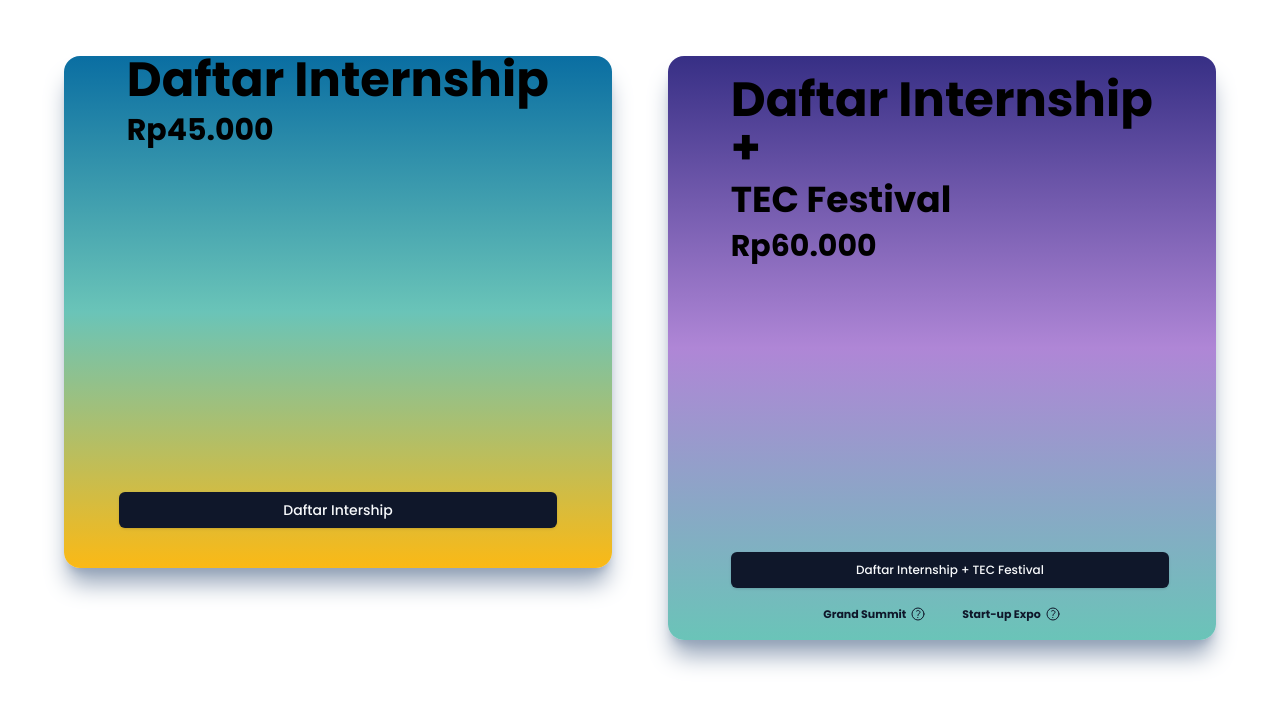
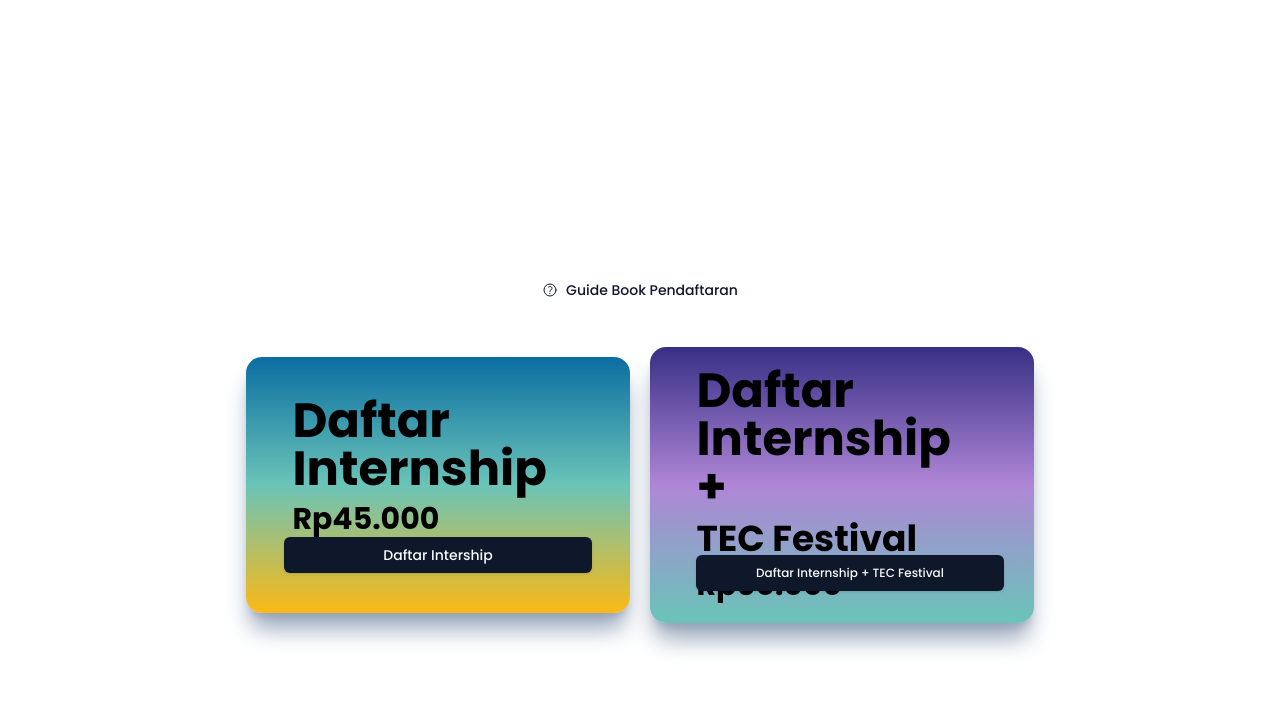
Before and after one commit to gunturoktavianto/frontend-ohu-tec-2023, a Next.js app: page /dashboard in a window 1280 px wide. Shown: the top 708 px of the page. Built offline with nearby package versions, Linux system fonts and the light colour scheme.

Commit message:
Tambahan DIkit

```diff
--- a/app/component-ohu/Dashboard.tsx
+++ b/app/component-ohu/Dashboard.tsx
@@ -24,24 +24,33 @@
 const Dashboard = () => {
     return (
         <div className="flex items-center justify-center w-screen overflow-x-hidden overflow-y-scroll py-14">
-            <div className="w-[90vw]   flex flex-col items-center justify-center gap-14 md:flex-row md:items-start md:h-screen">
-                <div className="w-[70vw] h-fit pt-5 md:pt-0 rounded-2xl bg-gradient-to-b from-[#0A6EA2] via-[#6AC4B8] to-[#FBB915] flex items-center justify-center shadow-xl shadow-slate-400 md:w-[50vw] md:max-w-[70vw] relative md:h-[40vw]">
-                    <div className="relative flex flex-col w-4/5 px-2  min-h-[80vw] md:h-fit  md:min-h-[40vw]">
-                        <h1 className="w-full text-3xl font-bold md:text-5xl">
+            <div className="w-[90vw]   flex flex-col items-center justify-center gap-14  md:items-start md:h-screen">
+                <div className="w-[70vw] md:w-full h-[1px] flex gap-2 items-center justify-center">
+                    <Link href='https://drive.google.com/drive/folders/1-EQTC7UZ89FuO44vWUKMjaO9XyTgr6si?usp=drive_link'>
+                        <Button variant='link' className="flex gap-2">
+                            <QuestionMark></QuestionMark>
+                            <p>Guide Book Pendaftaran</p>
+                        </Button>
+                    </Link>
+                </div>
+                <div className="flex flex-col items-center justify-center w-full gap-8 md:gap-5 md:flex-row">
+                    <div className="w-[70vw] h-fit pt-5 md:pt-0 rounded-2xl bg-gradient-to-b from-[#0A6EA2] via-[#6AC4B8] to-[#FBB915] flex items-center justify-center shadow-xl shadow-slate-400 md:w-[30vw] md:max-w-[70vw] relative ">
+                        <div className="relative flex flex-col w-4/5 px-2  min-h-[60vw] md:h-fit  md:min-h-[20vw]">
+                            <h1 className="w-full text-3xl font-bold md:text-5xl md:pt-10">
                                 Daftar Internship
                             </h1>
                             <p className="text-2xl font-bold md:text-3xl md:py-2">
                                 Rp45.000
                             </p>
                         </div>
-                    <Button className="absolute bottom-0 w-4/5 -translate-y-10 p-0">
-                        <Link href="dashboard/internship-form" className="w-full h-full flex items-center justify-center">
+                        <Button className="absolute bottom-0 w-4/5 p-0 -translate-y-10">
+                            <Link href="dashboard/internship-form" className="flex items-center justify-center w-full h-full">
                                 Daftar Intership
                             </Link>
                         </Button>
                     </div>
-                <div className="w-[70vw] pt-5  rounded-2xl bg-gradient-to-b from-[#372F85] via-[#AF86D6] to-[#6AC4B8] shadow-xl shadow-slate-400 flex items-center justify-center flex-col md:w-[50vw]">
-                    <div className="relative flex flex-col w-4/5 px-2 min-h-[80vw] md:max-h-[50vw]  md:min-h-[40vw] md:max-w-[70vw]">
+                    <div className="w-[70vw] pt-5  rounded-2xl bg-gradient-to-b from-[#372F85] via-[#AF86D6] to-[#6AC4B8] shadow-xl shadow-slate-400 flex items-center justify-center flex-col md:w-[30vw]">
+                        <div className="relative flex flex-col w-4/5 px-2 min-h-[70vw] md:max-h-[50vw]  md:min-h-[20vw] md:max-w-[70vw]">
                             <h1 className="w-full text-3xl font-bold md:text-5xl">
                                 Daftar Internship +<br />{" "}
                                 <span className="text-2xl md:text-4xl">
@@ -51,13 +60,13 @@
                             <p className="text-2xl font-bold md:text-3xl md:py-2">
                                 Rp60.000
                             </p>
-                        <Button className="absolute bottom-0 w-full text-xs">
-                        <Link href="dashboard/bundle-form" className="w-full h-full flex items-center justify-center">
+                            <Button className="absolute bottom-0 w-full text-xs -translate-y-8">
+                                <Link href="dashboard/bundle-form" className="flex items-center justify-center w-full h-full">
                                     Daftar Internship + TEC Festival
                                 </Link>
                             </Button>
                         </div>
-                    <div className="flex items-center justify-center w-4/5 gap-1 py-2">
+                        {/** <div className="flex items-center justify-center w-4/5 gap-1 py-2">
                         <Button
                             className="text-[11px] font-bold flex gap-1"
                             variant="link"
@@ -70,6 +79,7 @@
                         >
                             Start-up Expo <QuestionMark />
                         </Button>
+                    </div>*/}
                     </div>
                 </div>
             </div>
--- a/app/component-ohu/FormBundle.tsx
+++ b/app/component-ohu/FormBundle.tsx
@@ -56,17 +56,16 @@
     return (
         <>
             <div className="w-[80%] mx-auto my-10">
-                <h1 className="font-bold text-3xl text-center ">
+                <h1 className="text-3xl font-bold text-center ">
                     Form Pendaftaran Bundle (TEC Internship 2023+TEC Festival 2023)
                 </h1>
-                <div className="bg-slate-100 flex flex-col">
+                <div className="flex flex-col bg-slate-100">
                     {error &&
                         error.map((e) => (
                             <div
                                 key={e}
-                                className={`${
-                                    success ? "text-green-600 font-bold text-3xl"  : "text-red-600"
-                                } px-5 py-2`}
+                                className={`${success ? "text-green-600 font-bold text-3xl" : "text-red-600"
+                                    } px-5 py-2`}
                             >
                                 {e}
                             </div>
@@ -74,8 +73,9 @@
                 </div>
                 <form
                     onSubmit={handleSubmit}
-                    className="py-4 mt-4 border-t flex flex-col gap-5"
+                    className="flex flex-col gap-5 py-4 mt-4 border-t"
                 >
+                    <h2 className="text-2xl font-semibold">Data Diri</h2>
                     <div>
                         <label htmlFor="email">Email</label>
                         <input
@@ -156,6 +156,8 @@
                         />
                     </div>
                     <div>
+                        <div className="w-full bg-slate-200 h-[1px] my-5"></div>
+                        <h2 className="text-2xl font-semibold">Bukti Pembayaran dan Persyaratan</h2>
                         <label htmlFor="buktiBayarBundle">
                             Link GDrive Bukti PembayaranBundle
                         </label>
@@ -185,12 +187,14 @@
 
                         />
                     </div>
-                    <h2>FORM PENDAFTARAN TEC FESTIVAL (Grand Summit dan Startup Expo)</h2>
+                    <div className="w-full bg-slate-200 h-[1px] my-5"></div>
+
+                    <h2 className="text-xl font-semibold">Form Pendaftaran TEC FESTIVAL (Grand Summit dan Startup Expo)</h2>
                     <a href="https://docs.google.com/forms/d/e/1FAIpQLSfJ8KQLwGWAnlt6HBtz1lhKxGTlMSduqVr8MrN2zF6Gr9RZ1w/viewform" className="text-blue-400 underline">Form Pendaftaran Grand Summit</a>
                     <a href="https://docs.google.com/forms/d/e/1FAIpQLScCeAFZyiT0fIcS3ZEjn14dkVnvyWxT4B1wQh6XTUyMqDxjmg/viewform" className="text-blue-400 underline">Form Pendaftaran Startup Expo</a>
 
                     <button
-                        className="bg-green-700 p-3 text-white font-bold"
+                        className="p-3 font-bold text-white bg-green-700"
                         type="submit"
                     >
                         Submit
--- a/app/component-ohu/Navbar.tsx
+++ b/app/component-ohu/Navbar.tsx
@@ -149,7 +149,7 @@
                             </NavigationMenuContent>
                         </NavigationMenuItem>
 
-                        <NavigationMenuItem className="scroll-smooth">
+                    {/**    <NavigationMenuItem className="scroll-smooth">
                             <a className="scroll-smooth" href="#countdown">
                                 <NavigationMenuLink
                                     className={navigationMenuTriggerStyle()}
@@ -157,13 +157,13 @@
                                     Countdown
                                 </NavigationMenuLink>
                             </a>
-                        </NavigationMenuItem>
+                        </NavigationMenuItem>*/}
                         <NavigationMenuItem className="scroll-smooth">
                             <a className="scroll-smooth" href="/dashboard">
                                 <NavigationMenuLink
                                     className={navigationMenuTriggerStyle()}
                                 >
-                                    Dashboard
+                                    Join Now!
                                 </NavigationMenuLink>
                             </a>
                         </NavigationMenuItem>
--- a/app/page.tsx
+++ b/app/page.tsx
@@ -19,7 +19,7 @@
                 <VideoPlayer />
                 {/* <Regis /> */}
                 {/* <Kegiatan /> */}
-                <Countdown />
+                {/** <Countdown />*/}
                 <Challenge></Challenge>
                 <Footer />
             </section>
```
Also changed, not shown: app/component-ohu/FormInternship.tsx (+8 -4 lines). Lines whose indentation alone changed are shown as unchanged.
